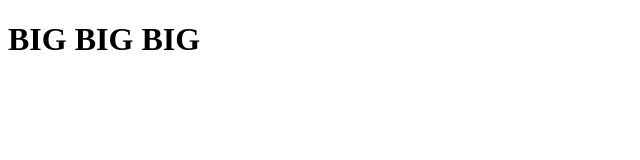
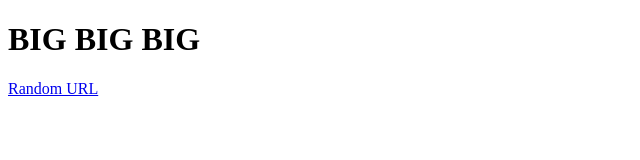
Before and after one commit to BigYellowCandy/BigYellowCandy.github.io, a plain HTML site: page index.html in a window 1280 px wide. Shown: the whole page, without its empty margins (0-640 px from the left). Drawn offline with Linux system fonts and the light colour scheme.

Commit message:
Update index.html

```diff
--- a/index.html
+++ b/index.html
@@ -6,6 +6,8 @@
       </head>
 <body>
    <h1>BIG BIG BIG</h1>
+   <p><a href="https://docs.github.com/assets/cb-67627/images/help/desktop/lets-get-started.png"> Random URL </a>
+   </p>
       </body>
 
 
```
